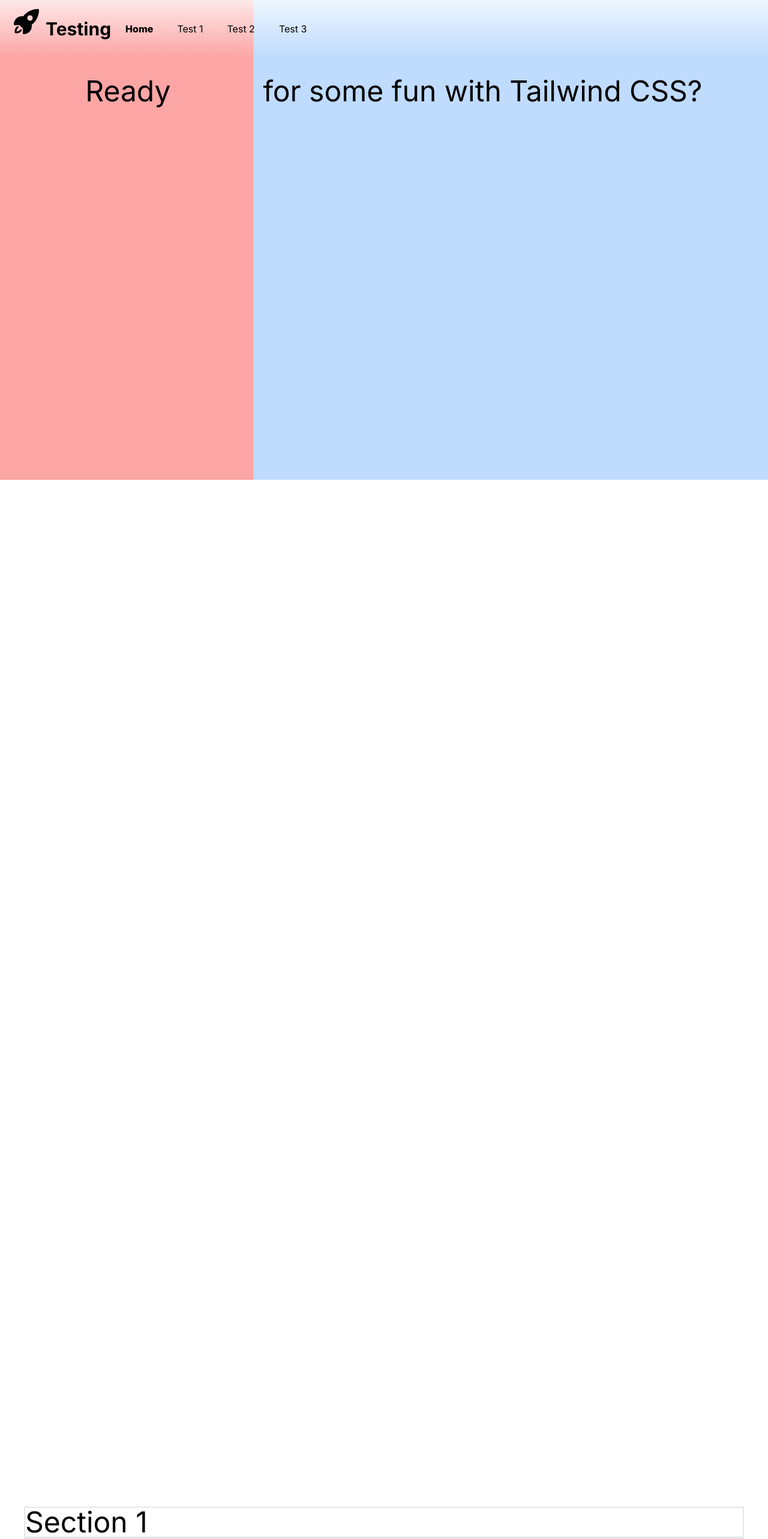
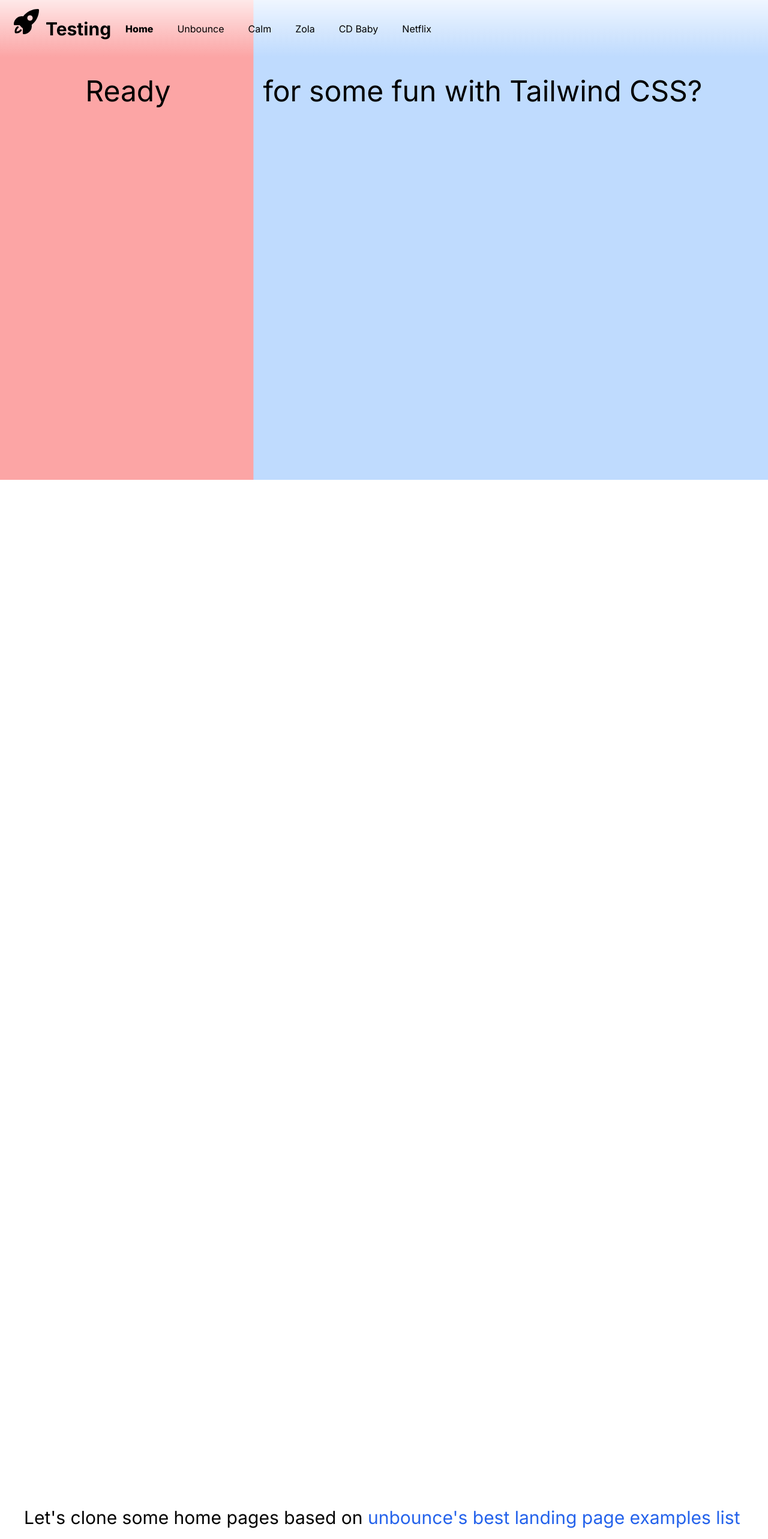
Before and after one commit to emjheypb/tailwind-test, a Next.js app: page / in a window 1280 px wide. Shown: the top 2566 px of the page at 60% size. Built offline with nearby package versions, Linux system fonts and the light colour scheme.

Commit message:
cloning prep - navigation

```diff
--- a/src/app/_components/custom-lists.tsx
+++ b/src/app/_components/custom-lists.tsx
@@ -3,20 +3,36 @@ export const menuItems = [
     id: "home",
     name: "Home",
     href: "/",
+    local: "/",
   },
   {
-    id: "test1",
-    name: "Test 1",
-    href: "/test1",
+    id: "unbounce",
+    name: "Unbounce",
+    href: "https://unbounce.com/",
+    local: "/unbounce",
   },
   {
-    id: "test2",
-    name: "Test 2",
-    href: "/test2",
+    id: "calm",
+    name: "Calm",
+    href: "https://www.calm.com/",
+    local: "/calm",
   },
   {
-    id: "test3",
-    name: "Test 3",
-    href: "/test3",
+    id: "zola",
+    name: "Zola",
+    href: "https://www.zola.com/",
+    local: "/zola",
+  },
+  {
+    id: "cd-baby",
+    name: "CD Baby",
+    href: "https://cdbaby.com/",
+    local: "/cdbaby",
+  },
+  {
+    id: "netflix",
+    name: "Netflix",
+    href: "https://www.netflix.com/ca/",
+    local: "/netflix",
   },
 ];
--- a/src/app/_components/navbar-sticky.tsx
+++ b/src/app/_components/navbar-sticky.tsx
@@ -28,15 +28,15 @@ const StickyNavbar = () => {
       {/* {y} */}
       <div
         className={`hidden md:flex px-5 transition duration-500 ${
-          isSticky ? "shadow-xl bg-transparent" : "shadow-none bg-gradient-to-b"
+          isSticky ? "shadow-xl bg-white/50" : "shadow-none bg-gradient-to-b"
         } to-transparent from-white/75 fixed min-w-full gap-2 items-center`}>
         <Logo />
         {menuItems.map((item) => (
           <Link
-            href={item.href}
+            href={item.local}
             key={item.id}
             className={`p-4 hover:font-bold ${
-              pathname === item.href && "font-extrabold"
+              pathname === item.local && "font-extrabold"
             }`}>
             <span>{item.name}</span>
           </Link>
--- /dev/null
+++ b/src/app/calm/page.tsx
@@ -0,0 +1,9 @@
+const Calm = () => {
+  return (
+    <main className="flex min-h-screen flex-col items-center pt-28">
+      <section>Test</section>
+    </main>
+  );
+};
+
+export default Calm;
--- /dev/null
+++ b/src/app/cdbaby/page.tsx
@@ -0,0 +1,9 @@
+const CDBaby = () => {
+  return (
+    <main className="flex min-h-screen flex-col items-center pt-28">
+      <section>Test</section>
+    </main>
+  );
+};
+
+export default CDBaby;
--- /dev/null
+++ b/src/app/netflix/page.tsx
@@ -0,0 +1,9 @@
+const Netflix = () => {
+  return (
+    <main className="flex min-h-screen flex-col items-center pt-28">
+      <section>Test</section>
+    </main>
+  );
+};
+
+export default Netflix;
--- a/src/app/page.tsx
+++ b/src/app/page.tsx
@@ -1,5 +1,9 @@
 "use client";
+import Link from "next/link";
 import { useEffect, useState } from "react";
+import { menuItems } from "./_components/custom-lists";
+
+const sites = menuItems.slice(1);
 
 const Home = () => {
   const banner1 = 700,
@@ -57,10 +61,31 @@ const Home = () => {
           </div>
         </div>
       </div>
-      <div className={`bg-white h-screen flex flex-col px-10 pt-28`}>
-        <section className="border-2">Section 1</section>
-        <section className="border-2">Section 2</section>
-        <section className="border-2">Section 3</section>
+      <div className={`bg-white h-screen flex flex-col px-10 pt-28 gap-4`}>
+        <div className="text-3xl">
+          Let's clone some home pages based on{" "}
+          <Link
+            href={
+              "https://unbounce.com/landing-page-examples/best-landing-page-examples/"
+            }
+            className="text-blue-600 hover:font-extrabold"
+            target="_blank">
+            unbounce's best landing page examples list
+          </Link>
+        </div>
+        {sites.map((site) => (
+          <div key={site.id} className="pt-4 pl-4 flex flex-col">
+            <Link
+              href={site.href}
+              target="_blank"
+              className="hover:font-extrabold">
+              {site.name}
+            </Link>
+            <Link href={site.local} className="text-xl hover:font-extrabold">
+              {site.local}
+            </Link>
+          </div>
+        ))}
       </div>
     </div>
   );
--- a/src/app/test1/page.tsx
+++ /dev/null
@@ -1,9 +0,0 @@
-const Landing1 = () => {
-  return (
-    <main className="flex min-h-screen flex-col items-center pt-28 bg-slate-300">
-      Test 1
-    </main>
-  );
-};
-
-export default Landing1;
--- a/src/app/test2/page.tsx
+++ /dev/null
@@ -1,9 +0,0 @@
-const Landing2 = () => {
-  return (
-    <main>
-      <div className="bg-green-300 h-96 min-w-full"></div>
-    </main>
-  );
-};
-
-export default Landing2;
--- a/src/app/test3/page.tsx
+++ /dev/null
@@ -1,90 +0,0 @@
-const sections = [
-  {
-    bg: "bg-red-300",
-    height: "h-96",
-  },
-  {
-    bg: "bg-yellow-200",
-    height: "h-80",
-  },
-  {
-    bg: "bg-green-300",
-    height: "h-72",
-  },
-  {
-    bg: "bg-red-300",
-    height: "h-64",
-  },
-  {
-    bg: "bg-yellow-200",
-    height: "h-60",
-  },
-  {
-    bg: "bg-green-300",
-    height: "h-56",
-  },
-  {
-    bg: "bg-red-300",
-    height: "h-52",
-  },
-  {
-    bg: "bg-yellow-200",
-    height: "h-48",
-  },
-  {
-    bg: "bg-green-300",
-    height: "h-44",
-  },
-  {
-    bg: "bg-red-300",
-    height: "h-40",
-  },
-  {
-    bg: "bg-yellow-200",
-    height: "h-36",
-  },
-  {
-    bg: "bg-green-300",
-    height: "h-32",
-  },
-  {
-    bg: "bg-red-300",
-    height: "h-28",
-  },
-  {
-    bg: "bg-yellow-200",
-    height: "h-24",
-  },
-  {
-    bg: "bg-green-300",
-    height: "h-20",
-  },
-  {
-    bg: "bg-red-300",
-    height: "h-16",
-  },
-  {
-    bg: "bg-yellow-200",
-    height: "h-14",
-  },
-  {
-    bg: "bg-green-300",
-    height: "h-12",
-  },
-];
-
-const Landing3 = () => {
-  return (
-    <main className="flex min-h-screen flex-col items-center">
-      {sections.map((section) => (
-        <section
-          key={section.bg}
-          className={`${section.bg} ${section.height} min-w-full flex items-center justify-center`}>
-          {section.height}
-        </section>
-      ))}
-    </main>
-  );
-};
-
-export default Landing3;
--- /dev/null
+++ b/src/app/unbounce/page.tsx
@@ -0,0 +1,9 @@
+const Unbounce = () => {
+  return (
+    <main className="flex min-h-screen flex-col items-center pt-28">
+      <section>Test</section>
+    </main>
+  );
+};
+
+export default Unbounce;
--- /dev/null
+++ b/src/app/zola/page.tsx
@@ -0,0 +1,9 @@
+const Zola = () => {
+  return (
+    <main className="flex min-h-screen flex-col items-center pt-28">
+      <section>Test</section>
+    </main>
+  );
+};
+
+export default Zola;
```
